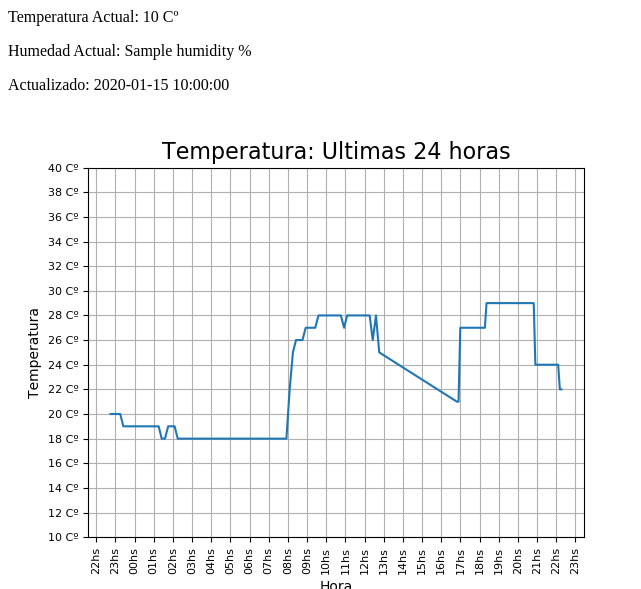
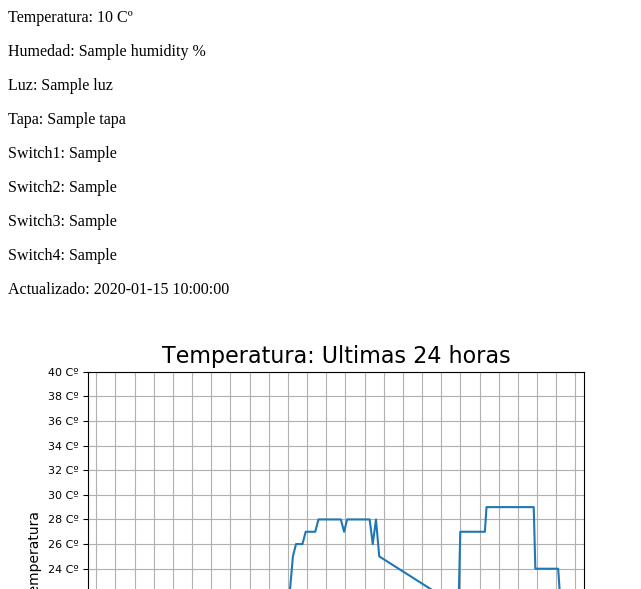
Before and after one commit to FrancoNegri/GreenHouse, a Flask app: template templates/session.html in a window 1280 px wide. Shown: the top 589 px of the page, without its empty margins (0-641 px from the left). Run offline with Flask 2, Linux system fonts and the light colour scheme; the template is opened without the code that fills it: most values are stand-ins (such as "Sample title", 1, 10 or a date in 2020).

Commit message:
Updated server with the new info

```diff
--- a/server.py
+++ b/server.py
@@ -11,10 +11,10 @@ socketio = SocketIO(app)
 def sessions():
 	con=sqlite3.connect('/home/pi/sensordata.db')
 	cur = con.cursor()
-	cur.execute("SELECT temperature,humidity,created_date FROM dhtreadings ORDER BY id DESC LIMIT 1")
+	cur.execute("SELECT temperature,humidity,light,tapa,switch1,switch2,switch3,switch4,created_date FROM dhtreadings ORDER BY id DESC LIMIT 1")
 	result = cur.fetchall()
 	print(result)
-	return render_template('session.html', temperature=result[0][0], humidity=result[0][1], time=result[0][2])
+	return render_template('session.html', temperature=result[0][0], humidity=result[0][1],luz=result[0][2],tapa=result[0][3], switch1=result[0][4],switch2=result[0][5],switch3=result[0][6],switch4=result[0][7],time=result[0][8])
 
 def messageReceived(methods=['GET', 'POST']):
     print('message was received!!!')
--- a/templates/session.html
+++ b/templates/session.html
@@ -3,10 +3,18 @@
     <title>Session</title>
 </head>
 <body>
-    <p>Temperatura Actual: {{ temperature }} Cº</p>
-    <p>Humedad Actual: {{ humidity }} %</p>
+	<title>Metricas</title>
+    <p>Temperatura: {{ temperature }} Cº</p>
+    <p>Humedad: {{ humidity }} %</p>
+    <p>Luz: {{ luz }}</p>
+    <p>Tapa: {{ tapa }}</p>
+    <p>Switch1: {{ switch1 }} </p>
+    <p>Switch2: {{ switch2 }} </p>
+    <p>Switch3: {{ switch3 }} </p>
+    <p>Switch4: {{ switch4 }} </p>
+
     <p>Actualizado: {{ time }}</p>
-
+	<title>Estadisticas Ultimas 24 hs</title>
     <img src="static/image.png?{{ time }}">
     <img src="static/humedad.png?{{ time }}">
 
```
